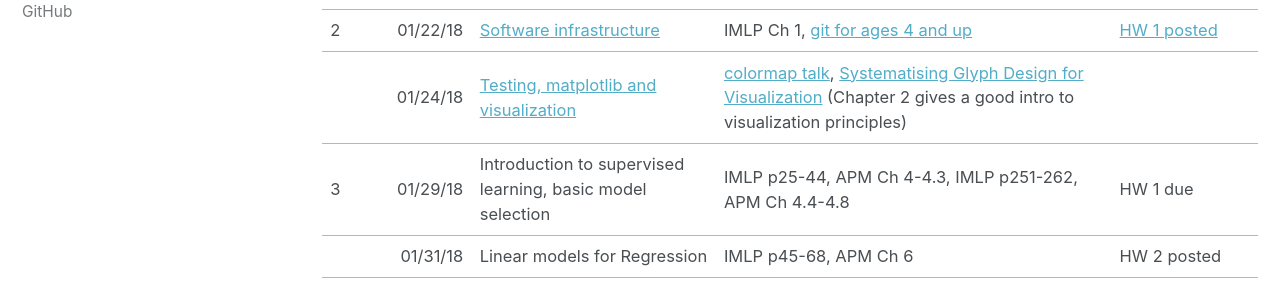
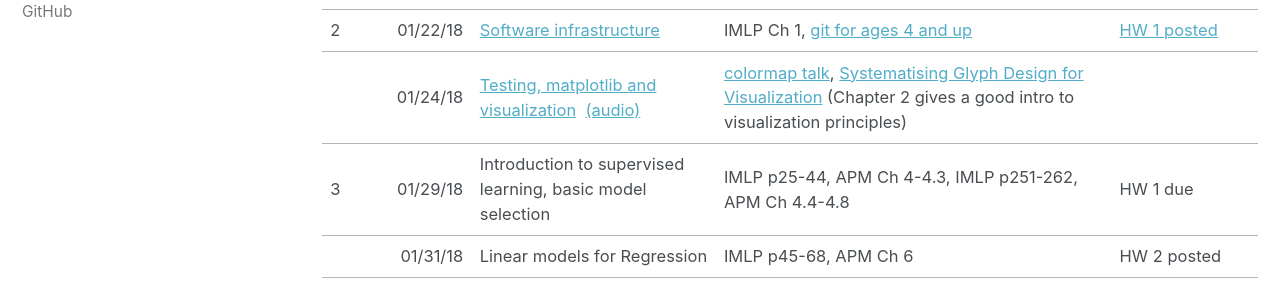
Before and after one commit to amueller/columbia-website, a Jekyll site: the page built from _comsw4995s18/lectures.md, in a window 1280 px wide and 900 px high. Shown: the part 328-617 px from the top of the window. Built offline with Jekyll 4.4.1, drawn with Linux system fonts in a browser that asks for light colours.

Commit message:
add audio link

```diff
--- a/_comsw4995s18/lectures.md
+++ b/_comsw4995s18/lectures.md
@@ -37,7 +37,7 @@ sidebar:
 	<tr>
 		<td><br></td>
 		<td align="right" sdval="42760" sdnum="1033;0;MM/DD/YY">01/24/18</td>
-		<td><a href="https://amueller.github.io/COMS4995-s18/slides/aml-03-012418-matplotlib/#1">Testing, matplotlib and visualization</a></td>
+		<td><a href="https://amueller.github.io/COMS4995-s18/slides/aml-03-012418-matplotlib/#1">Testing, matplotlib and visualization</a> &nbsp;<a href="https://www.dropbox.com/s/fdtmvbrzslemp6g/03-matplotlib-testing.mp3?dl=0">(audio)</a></td>
 		<td><a href="https://www.youtube.com/watch?v=xAoljeRJ3lU">colormap talk</a>, <a href="https://ora.ox.ac.uk/objects/uuid:b98ccce1-038f-4c0a-a259-7f53dfe06ac7">Systematising Glyph Design for Visualization</a> (Chapter 2 gives a good intro to visualization principles)</td>
 		<td><br></td>
 	</tr>
```
